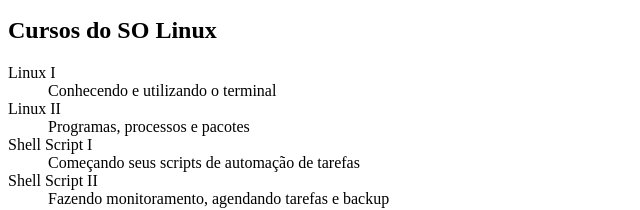
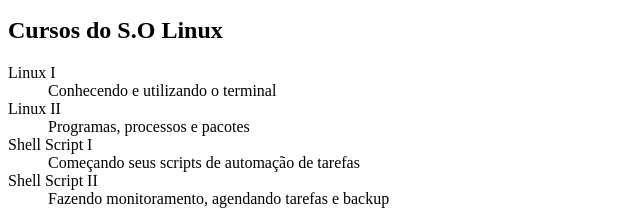
Before and after one commit to thais-sousa/git-alura, a plain HTML site: page index.html in a window 1280 px wide. Shown: the part 250-460 px from the top of the page, 0-640 px from the left. Drawn offline with Linux system fonts and the light colour scheme.

Commit message:
Alterando título dos cursos de Linux

```diff
--- a/index.html
+++ b/index.html
@@ -26,7 +26,7 @@
     </dl>
 
 
-    <h2>Cursos do SO Linux</h2>
+    <h2>Cursos do S.O Linux</h2>
 
     <dl>
         <dt>Linux I</dt>
```
